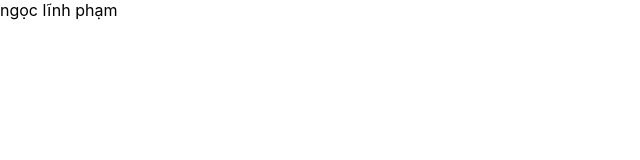
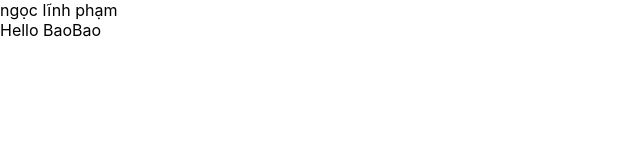
Before and after one commit to ngoclin16/ngoclinh16, a React (Create React App) app: page / in a window 1280 px wide. Shown: the top 160 px of the page, without its empty margins (0-640 px from the left). Built offline with nearby package versions, Linux system fonts and the light colour scheme.

Commit message:
Update App.js

```diff
--- a/src/App.js
+++ b/src/App.js
@@ -3,7 +3,9 @@ const App = () => {
   return (
     <div>
       ngọc lĩnh phạm
+      <div> Hello BaoBao</div>
     </div>
+
 
    );
 }
```
